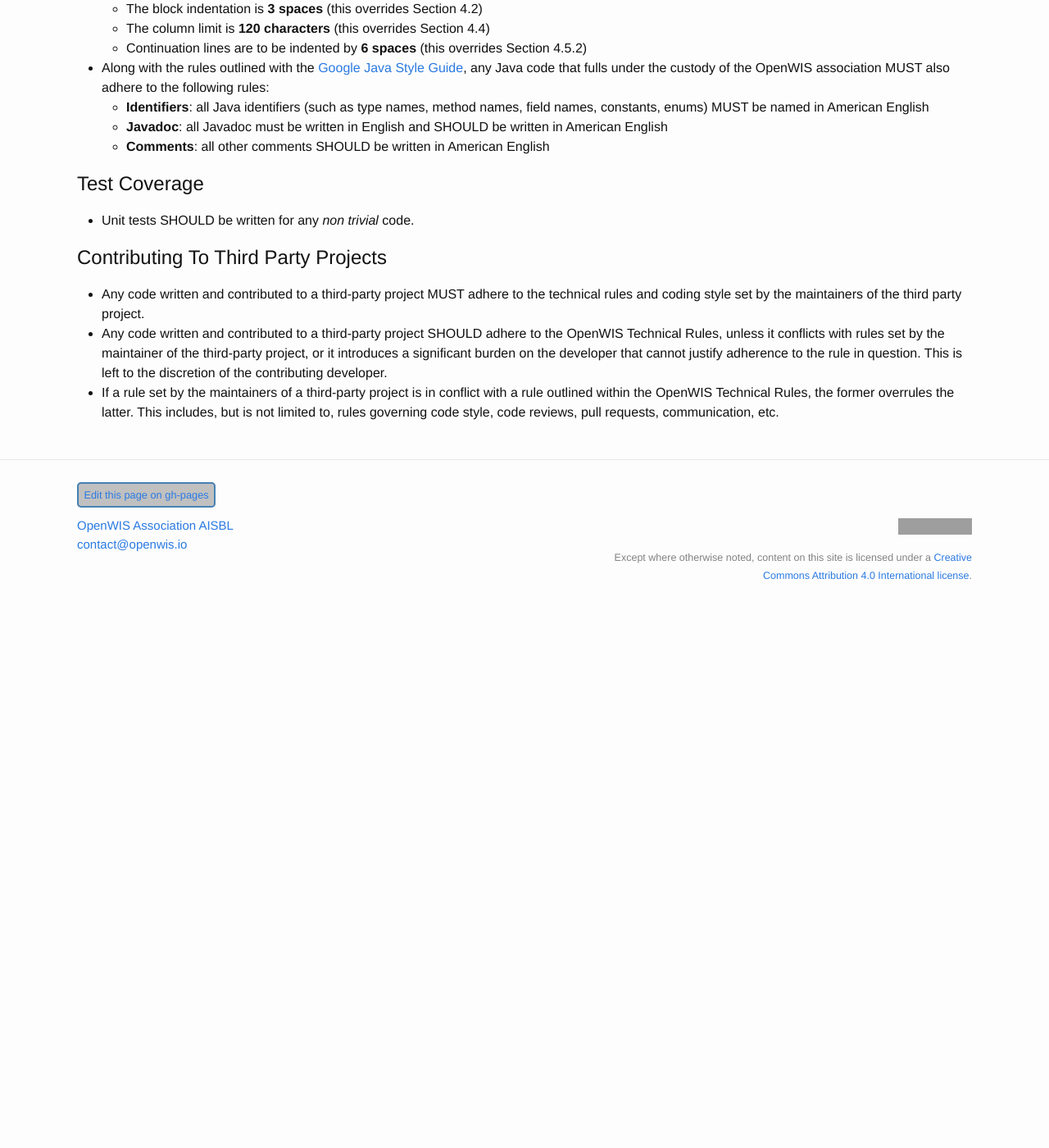
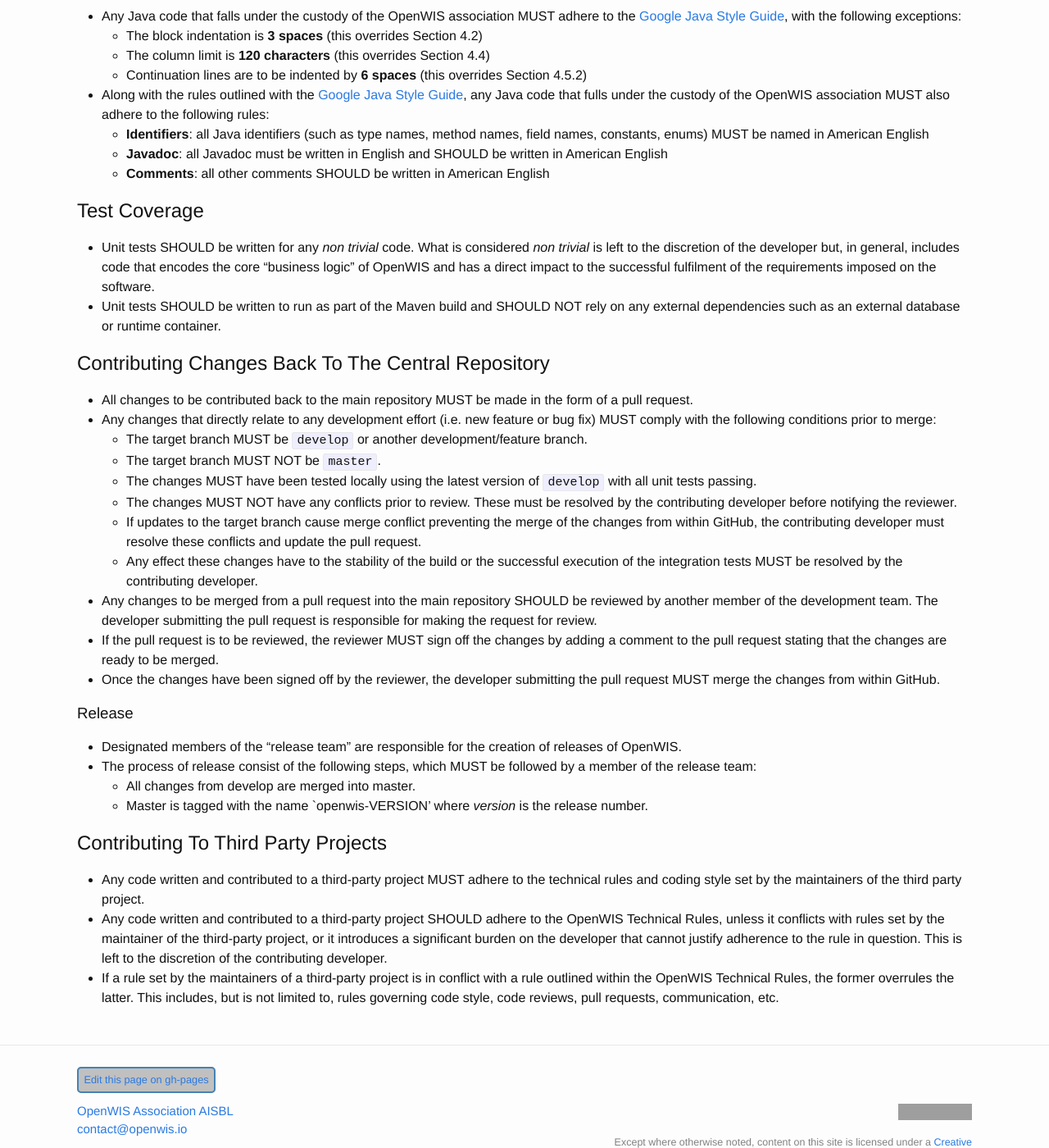
Before and after one commit to OpenWIS/openwis-documentation, a Jekyll site: the page built from tr/index.md, in a window 1280 px wide and 1400 px high, scrolled down 750 px. Shown: the whole window at 82% size. Built offline with Jekyll 4.4.1, drawn with Linux system fonts in a browser that asks for light colours; before the commit the page ends 1523 px from its top, so only the background shows below that; some of the changed text lies outside the part shown; grey boxes are pictures that could not be loaded.

Commit message:
Added a few more rules for contributing changes

```diff
--- a/tr/index.md
+++ b/tr/index.md
@@ -8,20 +8,20 @@ permalink: /tr/
 
 As set out in [Title 11]({{ "/rules/11-technical-rules.html" | prepend: site.baseurl }}) of the [Internal Rules]({{ "/rules/" | prepend: site.baseurl }}), these **Technical Rules** govern the development of software within OpenWIS® Projects.
 
-The Technical Committee is responsible for maintaining and evolving these **Technical Rules**.
-
-## Contents
-
-TODO
 
 ## Overview
 
-PREAMBLE
+- The key words "MUST", "MUST NOT", "REQUIRED", "SHALL", "SHALL NOT", "SHOULD", "SHOULD NOT", "RECOMMENDED",  "MAY", and "OPTIONAL" in this document are to be interpreted as described in [RFC 2119](http://www.faqs.org/rfcs/rfc2119.html).
 
 ## Scope
 
 - Any code written as part of a project under the collective ownership of the OpenWIS association MUST adhere to the OpenWIS Technical Rules.
 - Any code under the collective ownership of the OpenWIS association that was written before the commission or alteration of the technical rules section MAY be in violation of said guidelines until updated.  In other words: these rules are not retroactive.  However, it is RECOMMENDED that said code be updated to meet the technical rules if at all possible.
+
+## Governance
+
+- The Technical Committee is responsible for maintaining and evolving the *Technical Rules* outlined in this document.
+- Any disputes regarding the interpretations of the rules outlined in this document will be resolved by consensus of members of the Technical Committee.
 
 ## Code Style
 
@@ -38,7 +38,29 @@ PREAMBLE
 
 ## Test Coverage
 
-- Unit tests SHOULD be written for any _non trivial_ code.
+- Unit tests SHOULD be written for any _non trivial_ code.  What is considered _non trivial_ is left to the discretion of the developer but, in general, includes code that encodes the core "business logic" of OpenWIS and has a direct impact to the successful fulfilment of the requirements imposed on the software.
+- Unit tests SHOULD be written to run as part of the Maven build and SHOULD NOT rely on any external dependencies such as an external database or runtime container.
+
+## Contributing Changes Back To The Central Repository
+
+- All changes to be contributed back to the main repository MUST be made in the form of a pull request.
+- Any changes that directly relate to any development effort (i.e. new feature or bug fix) MUST comply with the following conditions prior to merge:
+    - The target branch MUST be `develop` or another development/feature branch.
+    - The target branch MUST NOT be `master`.
+    - The changes MUST have been tested locally using the latest version of `develop` with all unit tests passing.
+    - The changes MUST NOT have any conflicts prior to review.  These must be resolved by the contributing developer before notifying the reviewer.
+    - If updates to the target branch cause merge conflict preventing the merge of the changes from within GitHub, the contributing developer must resolve these conflicts and update the pull request.
+    - Any effect these changes have to the stability of the build or the successful execution of the integration tests MUST be resolved by the contributing developer.
+- Any changes to be merged from a pull request into the main repository SHOULD be reviewed by another member of the development team.  The developer submitting the pull request is responsible for making the request for review.
+- If the pull request is to be reviewed, the reviewer MUST sign off the changes by adding a comment to the pull request stating that the changes are ready to be merged.
+- Once the changes have been signed off by the reviewer, the developer submitting the pull request MUST merge the changes from within GitHub.
+
+### Release
+
+- Designated members of the "release team" are responsible for the creation of releases of OpenWIS.
+- The process of release consist of the following steps, which MUST be followed by a member of the release team:
+    - All changes from develop are merged into master.
+    - Master is tagged with the name `openwis-VERSION' where _version_ is the release number.
 
 ## Contributing To Third Party Projects
 
```
